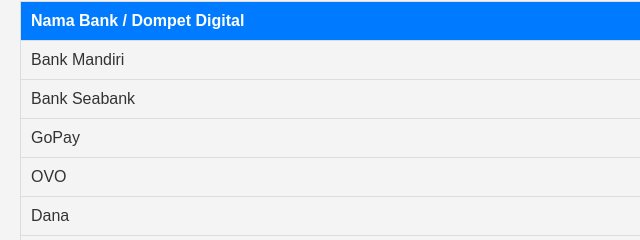
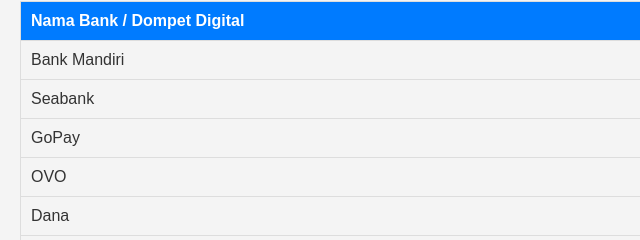
Before and after one commit to Aldilntk/Daftar-Rekening-Aldi, a plain HTML site: page index.html in a window 1280 px wide. Shown: the part 187-427 px from the top of the page, 0-640 px from the left. Drawn offline with Linux system fonts and the light colour scheme.

Commit message:
Update index.html

```diff
--- a/index.html
+++ b/index.html
@@ -58,7 +58,7 @@
                     <td>1620007807542</td>
                 </tr>
                 <tr>
-                    <td>Bank Seabank</td>
+                    <td>Seabank</td>
                     <td>901676686794</td>
                 </tr>
                 <tr>
```
